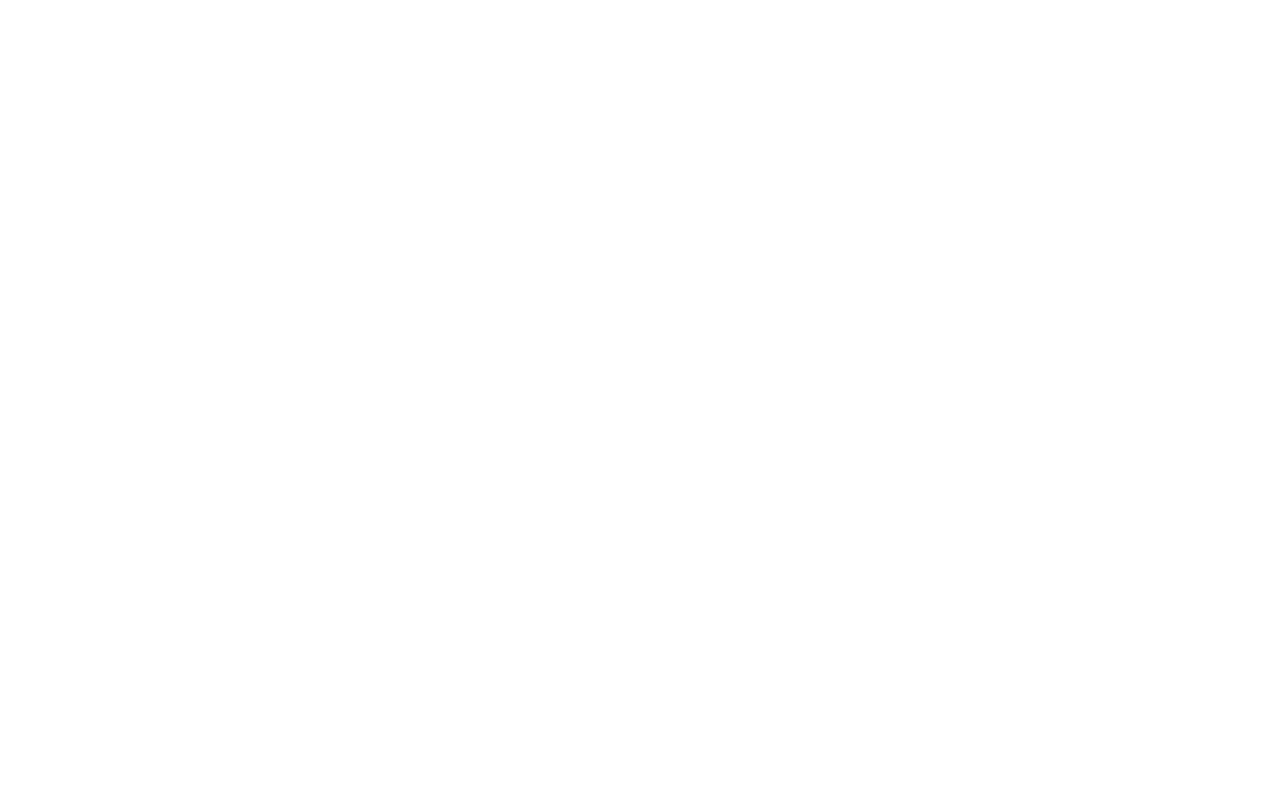
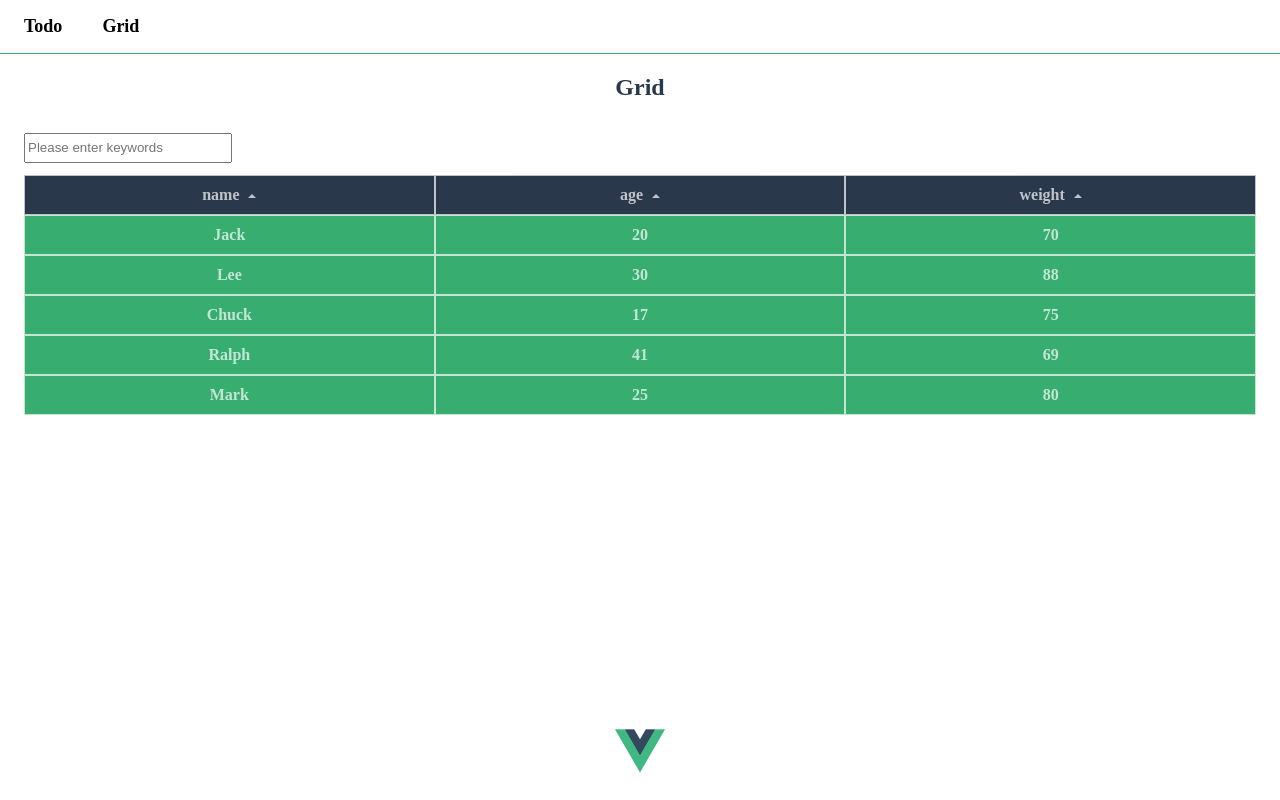
Before and after one commit to bennykim/vueApp, a Vue app: page /grid in a window 1280 px wide. Built offline with nearby package versions, Linux system fonts and the light colour scheme.

Commit message:
Grid 컴포넌트 추가 Grid 테이블 필터 및 정렬 기능 추가

```diff
--- /dev/null
+++ b/src/components/Grid.vue
@@ -0,0 +1,162 @@
+<template lang="html">
+    <div class="grid">
+        <h2>Grid</h2>
+
+        <input
+            type="text"
+            name="search"
+            value=""
+            maxlength="10"
+            placeholder="Please enter keywords"
+            v-model="searchKey" />
+
+        <table>
+            <thead>
+                <tr class="thead-tr">
+                    <th v-for="key in gridColumns" :class="{'active': sortKey === key}">
+                        {{key}}
+                        <span
+                            class="arrow"
+                            :class="sortOrders[key] > 0 ? 'asc' : 'dsc'"
+                            @click="sortBy(key)"></span>
+                    </th>
+                </tr>
+            </thead>
+            <tbody>
+                <tr v-for="item in filterData">
+                    <th v-for="key in gridColumns" :class="{'active': sortKey === key}">{{item[key]}}</th>
+                </tr>
+            </tbody>
+        </table>
+    </div>
+</template>
+
+<script>
+    export default {
+        name: 'Grid',
+        data() {
+            return {
+                sortKey: '',
+                searchKey: '',
+                sortOrders: {},
+                gridColumns: ['name', 'age', 'weight'],
+                gridData: [{
+                    name: 'Jack', age: 20, weight: 70
+                }, {
+                    name: 'Lee', age: 30, weight: 88
+                }, {
+                    name: 'Chuck', age: 17, weight: 75
+                }, {
+                    name: 'Ralph', age: 41, weight: 69
+                }, {
+                    name: 'Mark', age: 25, weight: 80
+                }]
+            }
+        },
+        computed: {
+            filterData() {
+                let data = this.gridData
+                let sortKey = this.sortKey
+                let searchKey = this.searchKey
+                let order = this.sortOrders[sortKey] || 1
+
+                if (searchKey) {
+                    data = data.filter((row) => {
+                        return Object.keys(row).some((key) => {
+                           return String(row[key]).toLowerCase().indexOf(searchKey) > -1
+                        })
+                    })
+                }
+                if (sortKey) {
+                    data = data.sort((a, b) => {
+                        a = a[sortKey]
+                        b = b[sortKey]
+                        return (a === b ? 0 : a > b ? 1 : -1) * order
+                    })
+                }
+
+                return data
+            }
+        },
+        mounted() {
+            let sortOrders = {}
+            this.gridColumns.forEach((key) => {
+                sortOrders[key] = 1
+            })
+            this.sortOrders = sortOrders
+        },
+        methods: {
+            sortBy(key) {
+                this.sortKey = key
+                this.sortOrders[key] = this.sortOrders[key] * -1
+            }
+        }
+    }
+</script>
+
+<style lang="scss" scoped>
+    .grid{
+        position: relative;
+        width: 100%;
+        height: 100%;
+        color: rgba(41, 56, 75, 1);
+        text-align: center;
+        padding: 0 24px;
+        box-sizing: border-box;
+
+        input[type=text] {
+            float: left;
+            width: 200px;
+            height: 24px;
+            outline: none;
+            margin: 12px 0;
+        }
+
+        table {
+            width: 100%;
+            border-collapse: collapse;
+            color: white;
+
+            .thead-tr {
+              background-color: rgba(41, 56, 75, 1);
+            }
+
+            tr {
+              display: grid;
+              grid-template-columns: 1fr 1fr 1fr;
+              background-color: rgba(55, 173, 112, 1);
+
+                th {
+                  border: 1px solid white;
+                  padding: 10px;
+                  opacity: .7;
+
+                  .arrow {
+                      display: inline-block;
+                      vertical-align: middle;
+                      width: 0;
+                      height: 0;
+                      margin-left: 5px;
+                      cursor: pointer;
+                  }
+
+                  .asc {
+                      border-left: 4px solid transparent;
+                      border-right: 4px solid transparent;
+                      border-bottom: 4px solid white;
+                  }
+
+                  .dsc {
+                      border-left: 4px solid transparent;
+                      border-right: 4px solid transparent;
+                      border-top: 4px solid #fff;
+                    }
+                }
+
+                .active{
+                    opacity: 1;
+                }
+            }
+        }
+    }
+</style>
--- a/src/components/Navigator.vue
+++ b/src/components/Navigator.vue
@@ -16,6 +16,9 @@
                 list: [{
                     path: '/todo',
                     name: 'Todo'
+                }, {
+                    path: '/grid',
+                    name: 'Grid'
                 }]
             }
         }
--- a/src/route/router.js
+++ b/src/route/router.js
@@ -3,6 +3,7 @@
 
 import Index from '@/components/Index'
 import Todo from '@/components/Todo'
+import Grid from '@/components/Grid'
 
 Vue.use(Router)
 
@@ -11,9 +12,13 @@
     routes: [{
         path: '/',
         component: Index,
+        redirect: '/todo',
         children: [{
             path: 'todo',
             component: Todo
+        }, {
+            path: 'grid',
+            component: Grid
         }]
     }]
 })
```
